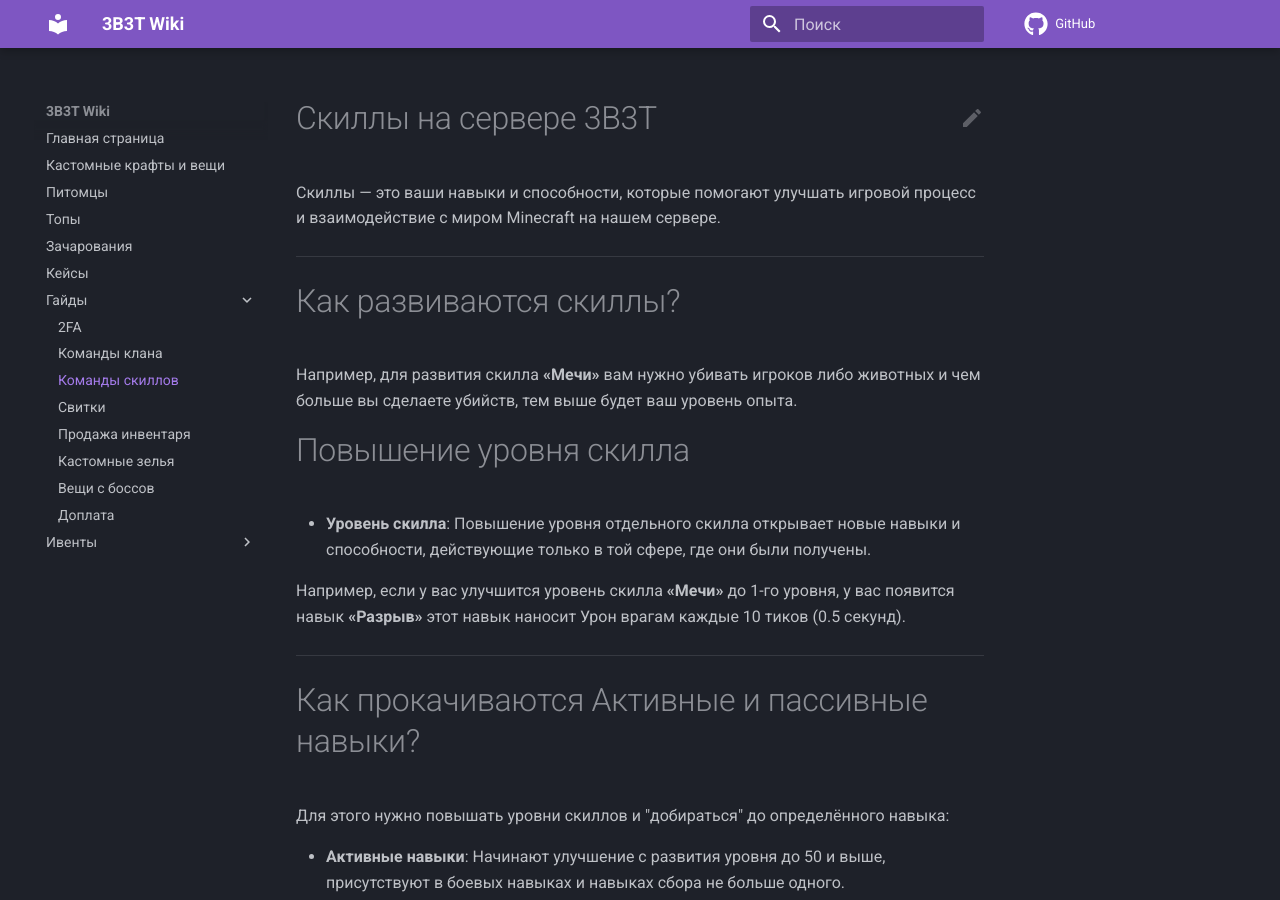
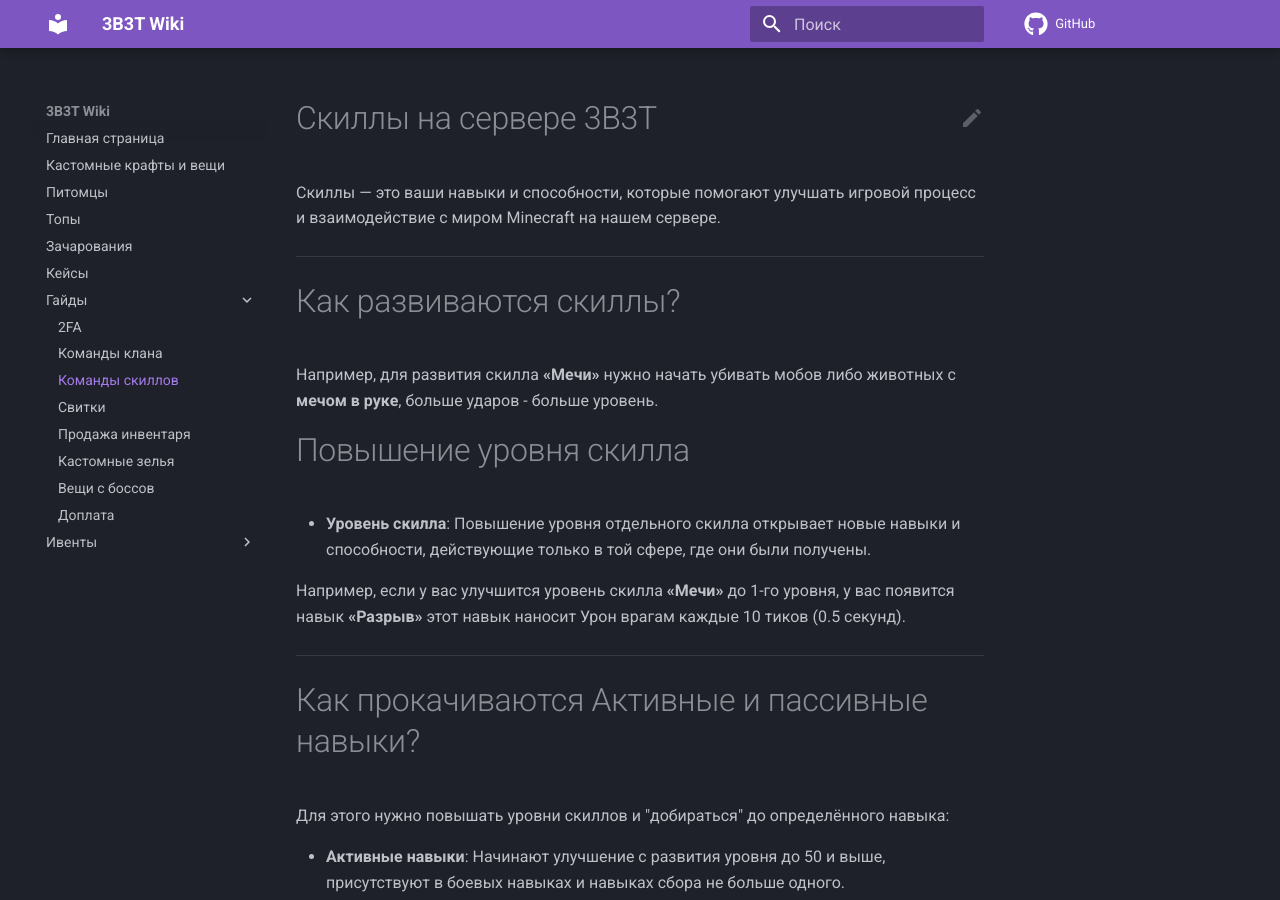
Before and after one commit to 3B3TServer/Docs, an MkDocs documentation site: the page built from docs/Guides/Commands_skills.md, in a window 1280 px wide and 900 px high. Built offline with MkDocs 1.6.1 and Material for MkDocs 9.7.7, drawn with Linux system fonts in a browser that asks for light colours; comment, search, counter and statistics services are not loaded.

Commit message:
Скиллы, точно финал

```diff
--- a/docs/Guides/Commands_skills.md
+++ b/docs/Guides/Commands_skills.md
@@ -6,7 +6,7 @@
 
 # Как развиваются скиллы?
 
-Например, для развития скилла **«Мечи»** вам нужно убивать игроков либо животных и чем больше вы сделаете убийств, тем выше будет ваш уровень опыта.
+Например, для развития скилла **«Мечи»** нужно начать убивать мобов либо животных с **мечом в руке**, больше ударов - больше уровень.
 
 # Повышение уровня скилла
 
```
